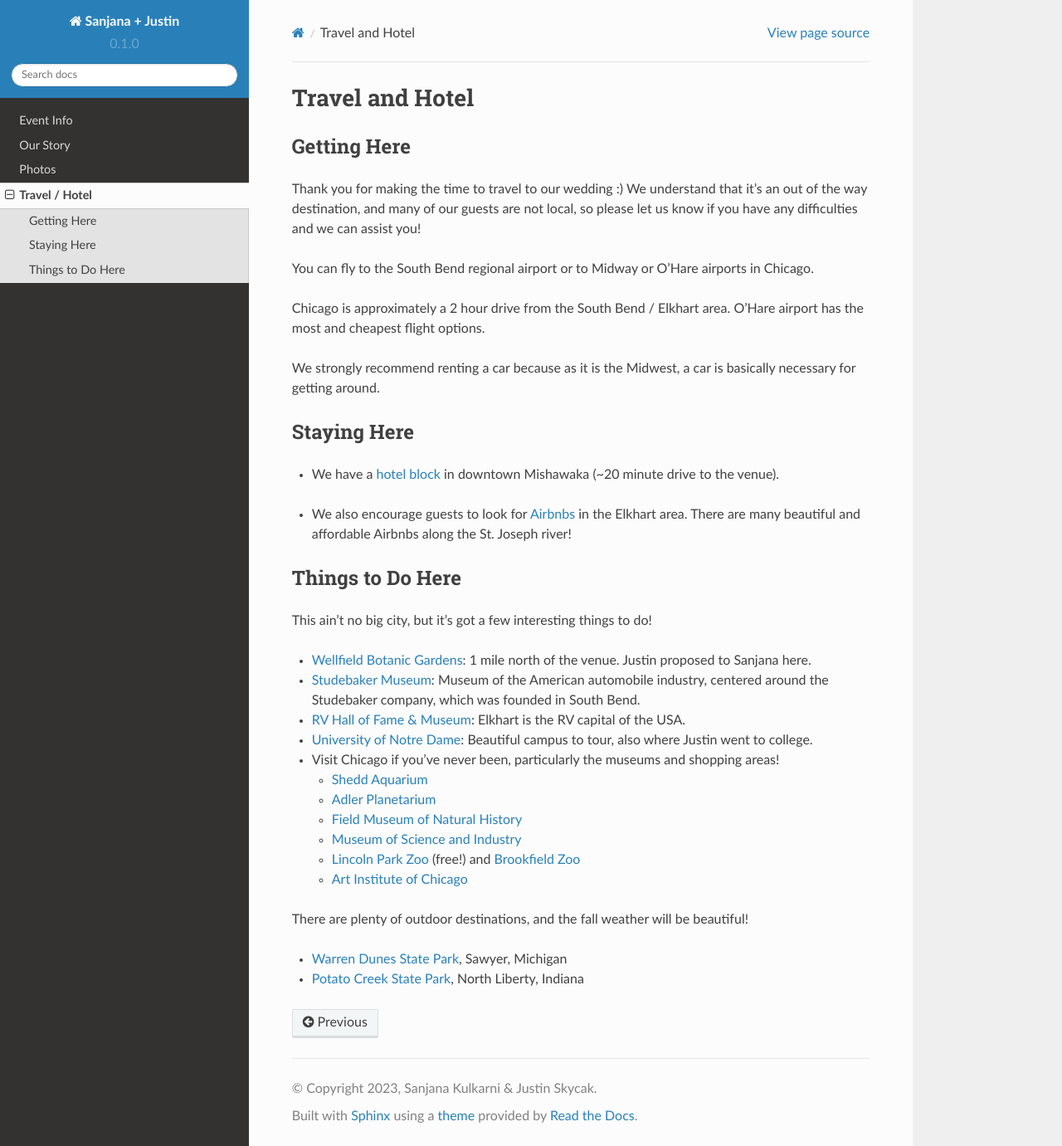
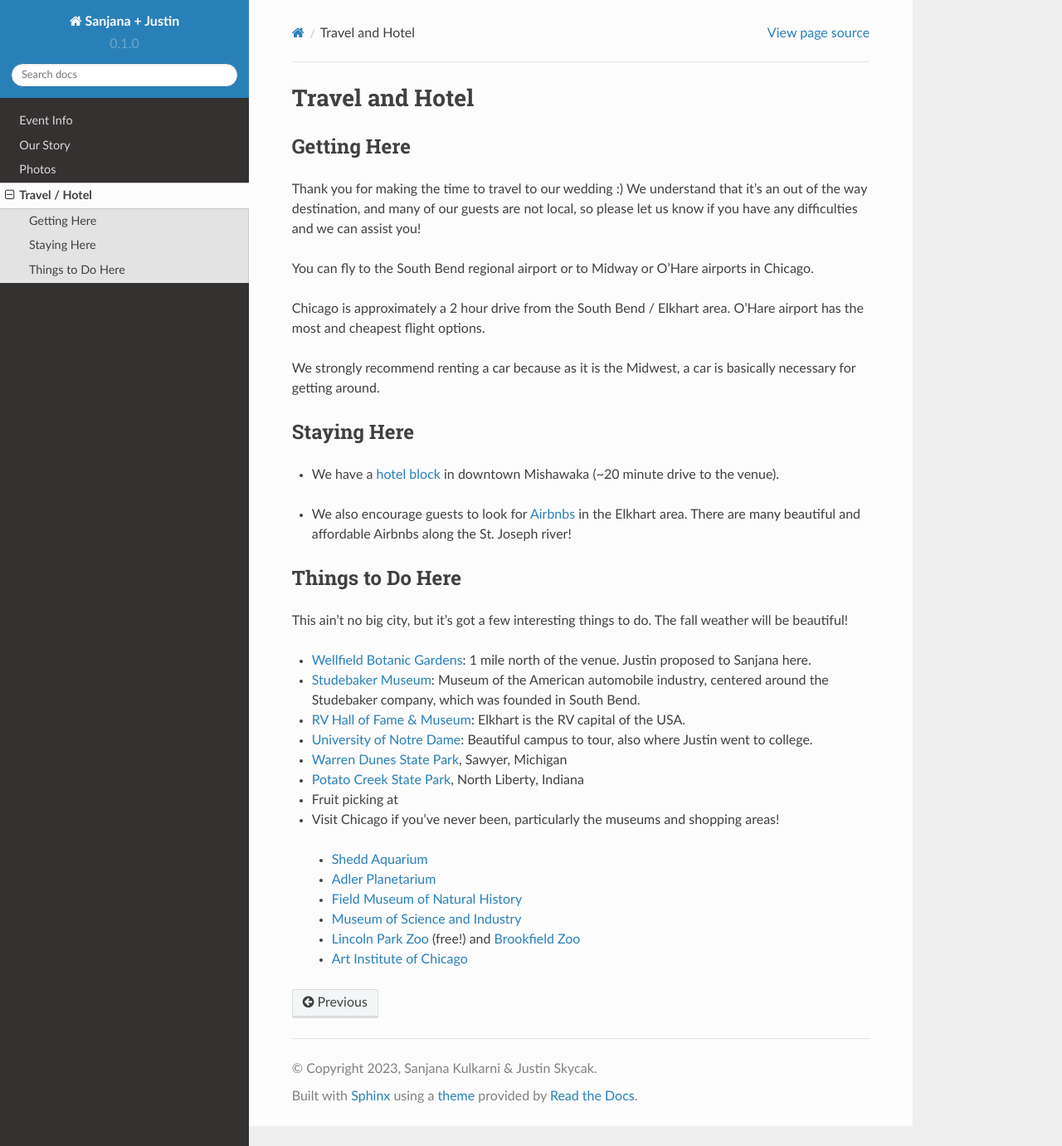
Before and after one commit to jpskycak/wedding, a Sphinx documentation site: the page built from docs/source/hotel.rst, in a window 1280 px wide and 1381 px high. Shown: the whole window at 83% size. Built offline with Sphinx 7.4.7 and the Read the Docs theme 2.0.0, drawn with Linux system fonts in a browser that asks for light colours; part of the change alters nothing that is shown.

Commit message:
Update hotel.rst

```diff
--- a/docs/source/hotel.rst
+++ b/docs/source/hotel.rst
@@ -23,13 +23,18 @@ Staying Here
 Things to Do Here
 **********
 
-This ain't no big city, but it's got a few interesting things to do!
+This ain't no big city, but it's got a few interesting things to do. The fall weather will be beautiful!
 
 * `Wellfield Botanic Gardens <https://wellfieldgardens.org/>`_: 1 mile north of the venue. Justin proposed to Sanjana here.
 * `Studebaker Museum <https://www.studebakermuseum.org/#>`_: Museum of the American automobile industry, centered around the Studebaker company, which was founded in South Bend.
 * `RV Hall of Fame & Museum <https://www.rvmhhalloffame.org/>`_: Elkhart is the RV capital of the USA.
 * `University of Notre Dame <https://www.nd.edu/>`_: Beautiful campus to tour, also where Justin went to college.
+* `Warren Dunes State Park <https://www.michigan.org/property/warren-dunes-state-park>`_, Sawyer, Michigan
+* `Potato Creek State Park <https://www.in.gov/dnr/state-parks/parks-lakes/potato-creek-state-park/>`_, North Liberty, Indiana
+* Fruit picking at
 * Visit Chicago if you've never been, particularly the museums and shopping areas!
+
+..
 
   * `Shedd Aquarium <https://www.sheddaquarium.org/>`_
   * `Adler Planetarium <https://www.adlerplanetarium.org/>`_
@@ -37,9 +42,4 @@ This ain't no big city, but it's got a few interesting things to do!
   * `Museum of Science and Industry <https://www.msichicago.org/>`_
   * `Lincoln Park Zoo <https://www.lpzoo.org/>`_ (free!) and `Brookfield Zoo <https://www.brookfieldzoo.org/>`_
   * `Art Institute of Chicago <https://www.artic.edu/>`_
-\
-
-There are plenty of outdoor destinations, and the fall weather will be beautiful!
-
-* `Warren Dunes State Park <https://www.michigan.org/property/warren-dunes-state-park>`_, Sawyer, Michigan
-* `Potato Creek State Park <https://www.in.gov/dnr/state-parks/parks-lakes/potato-creek-state-park/>`_, North Liberty, Indiana
+..
```
